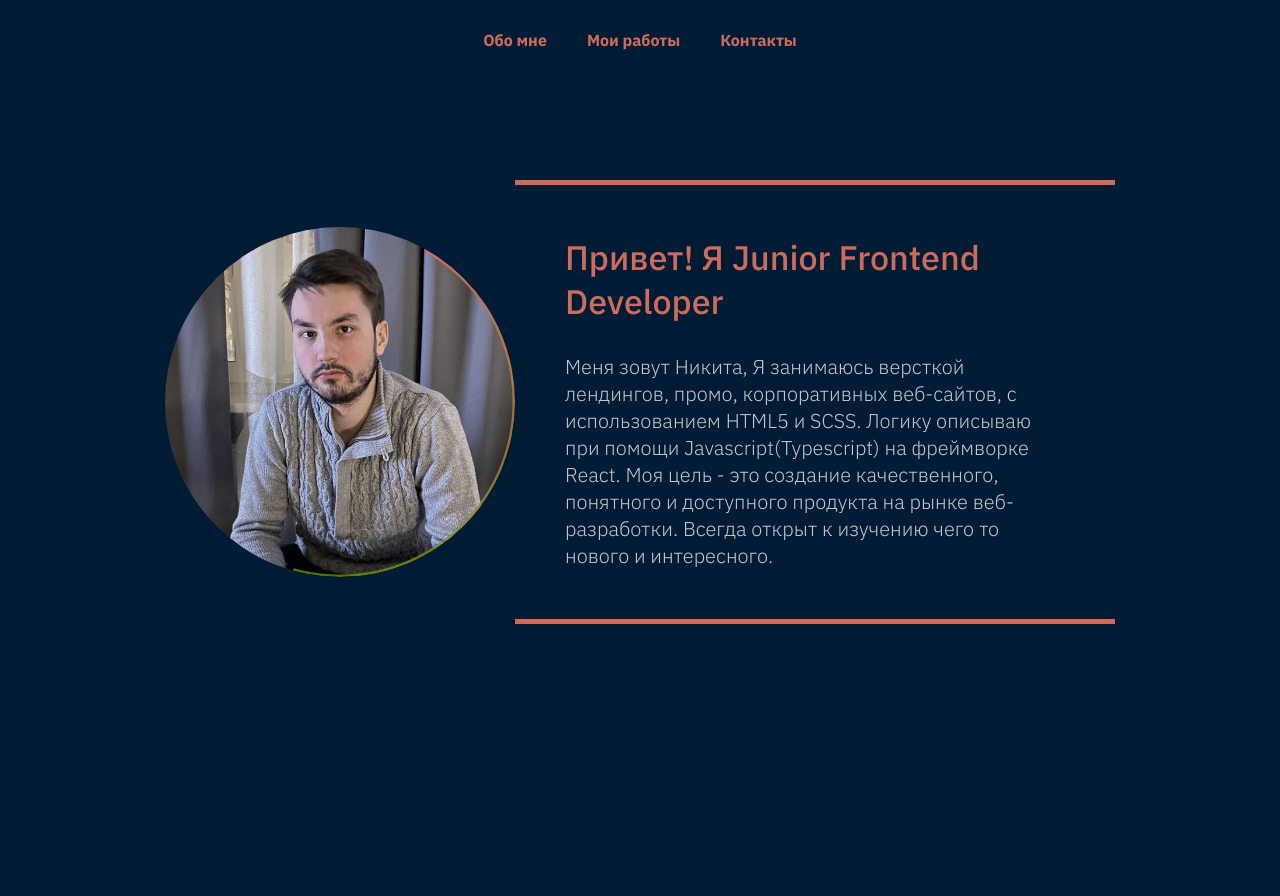
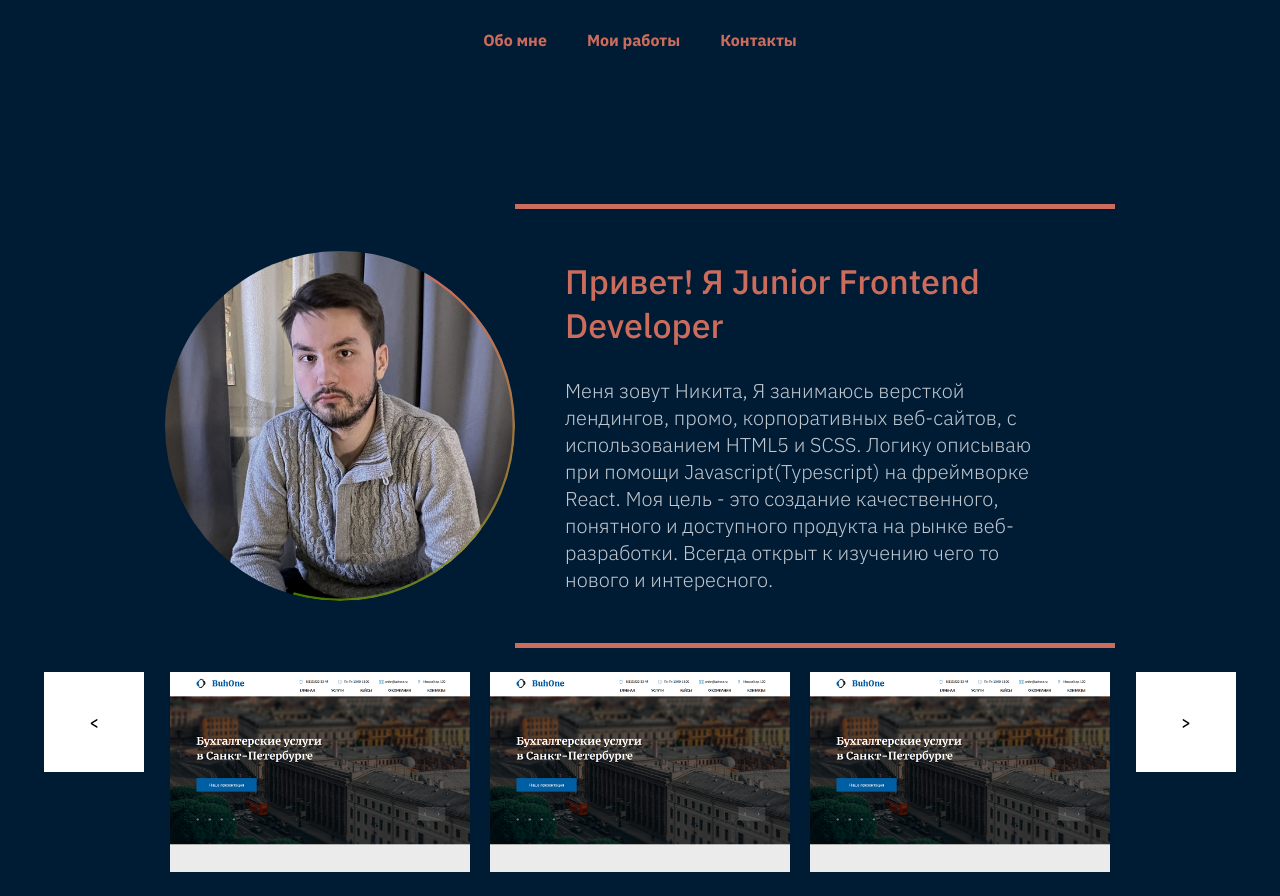
Before and after one commit to Fjornir/sn-portfolio, a React (Create React App) app: page / in a window 1280 px wide. Before the commit the page ends 800 px from the top, so only its background shows below. Built offline with nearby package versions, Linux system fonts and the light colour scheme.

Commit message:
Slider add for my works

```diff
--- a/src/components/AboutMe.tsx
+++ b/src/components/AboutMe.tsx
@@ -2,21 +2,21 @@ import "../style/aboutMeStyle.scss";
 
 function AboutMe() {
   return (
-    <div className="about-container">
-      <div className="about-container__photo">
-      </div>
-      <div className="about-container-info">
+    <div className="page-item about-container">
+      <figure className="about-container__photo">
+      </figure>
+      <section className="about-container-info">
         <h1 className="about-container-info__title">
           Привет! Я Junior Frontend Developer
         </h1>
-        <div className="about-container-info__text">
+        <article className="about-container-info__text">
           Меня зовут Никита, Я занимаюсь версткой лендингов, промо,
           корпоративных веб-сайтов, с использованием HTML5 и SCSS. Логику
           описываю при помощи Javascript(Typescript) на фреймворке React. Моя цель - это
           создание качественного, понятного и доступного продукта на рынке
           веб-разработки. Всегда открыт к изучению чего то нового и интересного.
-        </div>
-      </div>
+        </article>
+      </section>
     </div>
   );
 }
--- a/src/components/Footer.tsx
+++ b/src/components/Footer.tsx
@@ -1,11 +1,7 @@
+function Footer() {
+  return <footer>
 
-function Footer() {
-    return (
-        <>
-        <footer>
-        </footer>
-        </>
-    )
+  </footer>;
 }
 
-export default Footer
+export default Footer;
--- a/src/components/Header.tsx
+++ b/src/components/Header.tsx
@@ -3,7 +3,7 @@ const navs = ["Обо мне", "Мои работы", "Контакты"];
 
 function Header() {
   return (
-    <header>
+    <header className="page-item">
       <nav>
         <ul className="nav">
           {navs.map((item) => (
--- a/src/components/Main.tsx
+++ b/src/components/Main.tsx
@@ -7,13 +7,13 @@ import '../style/mainStyle.scss'
 
 function Main() {
   return (
-    <div className="container">
+    <main className="page">
       <Header></Header>
       <AboutMe></AboutMe>
       <MyWorks></MyWorks>
       <Contacts></Contacts>
       <Footer></Footer>
-    </div>
+    </main>
   );
 }
 
--- a/src/components/MyWorks.tsx
+++ b/src/components/MyWorks.tsx
@@ -1,11 +1,24 @@
-import "../style/myWorksStyle.scss"
+import Slider from "./Slider";
+import "../style/myWorksStyle.scss";
 
 function MyWorks() {
-    return(
-        <>
+  //   let i = 1;
+  //   for (let li of document.querySelectorAll(".works-gallery__item")) {
+  //     console.log(li)
+  //     let kal = li.style
+  //     li.style.position = "relative";
+  //     li.insertAdjacentHTML(
+  //       "beforeend",
+  //       `<span style="position:absolute;left:0;top:0">${i}</span>`
+  //     );
+  //     i++;
+  //   }
 
-        </>
-    )
+  return (
+    <div className="page-item">
+      <Slider></Slider>
+    </div>
+  );
 }
 
-export default MyWorks
+export default MyWorks;
--- /dev/null
+++ b/src/components/Slider.tsx
@@ -0,0 +1,25 @@
+import SliderItem from "./SliderItem";
+import "../style/slider.scss";
+
+export default function Slider() {
+
+  function leftScroll() {
+
+  }
+
+  return (
+    <div className="slider">
+      <button onClick={leftScroll} className="slider__btn slider__btn--next">
+        {"<"}
+      </button>
+      <ul className="slider-gallery">
+        <SliderItem imgSrc={require("../images/Ex1.png")}></SliderItem>
+        <SliderItem imgSrc={require("../images/Ex1.png")}></SliderItem>
+        <SliderItem imgSrc={require("../images/Ex1.png")}></SliderItem>
+        <SliderItem imgSrc={require("../images/Ex1.png")}></SliderItem>
+        <SliderItem imgSrc={require("../images/Ex1.png")}></SliderItem>
+      </ul>
+      <button className="slider__btn slider__btn--prev">{">"}</button>
+    </div>
+  );
+}
--- /dev/null
+++ b/src/components/SliderItem.tsx
@@ -0,0 +1,11 @@
+type Props = {
+    imgSrc: string,
+}
+
+export default function SliderItem({ imgSrc }: Props) {
+  return (
+    <li className="slider-gallery-item">
+      <img className="slider-gallery-item__image" src={imgSrc} alt=""></img>
+    </li>
+  );
+}
--- a/src/style/MainStyle.scss
+++ b/src/style/MainStyle.scss
@@ -1,4 +1,5 @@
 @import "colors";
+@import "reset";
 
 * {
   box-sizing: border-box;
@@ -7,3 +8,15 @@
   font-family: "IBM Plex Sans", sans-serif;
   background-color: $background;
 }
+
+.page {
+  display: flex;
+  flex-direction: column;
+  align-items: center;
+  margin: 0 auto;
+
+  &-item {
+    max-width: 1920px;
+    margin-bottom: 24px;
+  }
+}
--- a/src/style/aboutMeStyle.scss
+++ b/src/style/aboutMeStyle.scss
@@ -7,6 +7,7 @@
   justify-content: center;
   padding: 100px 0 0 0;
   flex-wrap: wrap;
+  margin-bottom: 48px;
 
   &__photo {
     position: relative;
--- /dev/null
+++ b/src/style/reset.scss
@@ -0,0 +1,101 @@
+* {
+	padding: 0px;
+	margin: 0px;
+	border: none;
+}
+
+*,
+*::before,
+*::after {
+	box-sizing: border-box;
+}
+
+:focus,
+:active {
+	/*outline: none;*/
+}
+
+a:focus,
+a:active {
+	/* outline: none;*/
+}
+
+/* Links */
+
+a, a:link, a:visited  {
+    /* color: inherit; */
+    text-decoration: none;
+    /* display: inline-block; */
+}
+
+a:hover  {
+    /* color: inherit; */
+    text-decoration: none;
+}
+
+/* Common */
+
+aside, nav, footer, header, section, main {
+	display: block;
+}
+
+h1, h2, h3, h4, h5, h6, p {
+    font-size: inherit;
+	font-weight: inherit;
+}
+
+ul, ul li {
+	list-style: none;
+}
+
+img {
+	vertical-align: top;
+}
+
+img, svg {
+	max-width: 100%;
+	height: auto;
+}
+
+address {
+  font-style: normal;
+}
+
+/* Form */
+
+input, textarea, button, select {
+	font-family: inherit;
+    font-size: inherit;
+    color: inherit;
+    background-color: transparent;
+}
+
+input::-ms-clear {
+	display: none;
+}
+
+button, input[type="submit"] {
+    display: inline-block;
+    box-shadow: none;
+    background-color: transparent;
+    background: none;
+    cursor: pointer;
+}
+
+input:focus, input:active,
+button:focus, button:active {
+    outline: none;
+}
+
+button::-moz-focus-inner {
+	padding: 0;
+	border: 0;
+}
+
+label {
+	cursor: pointer;
+}
+
+legend {
+	display: block;
+}
--- /dev/null
+++ b/src/style/slider.scss
@@ -0,0 +1,26 @@
+.slider {
+  display: flex;
+  flex-wrap: nowrap;
+  column-gap: 16px;
+  max-width: 1920px;
+
+  &-gallery {
+    display: flex;
+    position: relative;
+    max-width: 960px;
+    overflow: hidden;
+
+    &-item {
+        position: relative;
+        height: 200px;
+        width: 300px;
+        flex-shrink: 0;
+        margin:0 10px;
+    }
+  }
+  &__btn {
+    width: 100px;
+    height: 100px;
+    background-color: white;
+  }
+}
--- a/tsconfig.json
+++ b/tsconfig.json
@@ -1,6 +1,7 @@
 {
   "compilerOptions": {
     "target": "es5",
+    "downlevelIteration": true,
     "lib": [
       "dom",
       "dom.iterable",
```
Also changed, not shown: src/images/Ex1.png (added).
